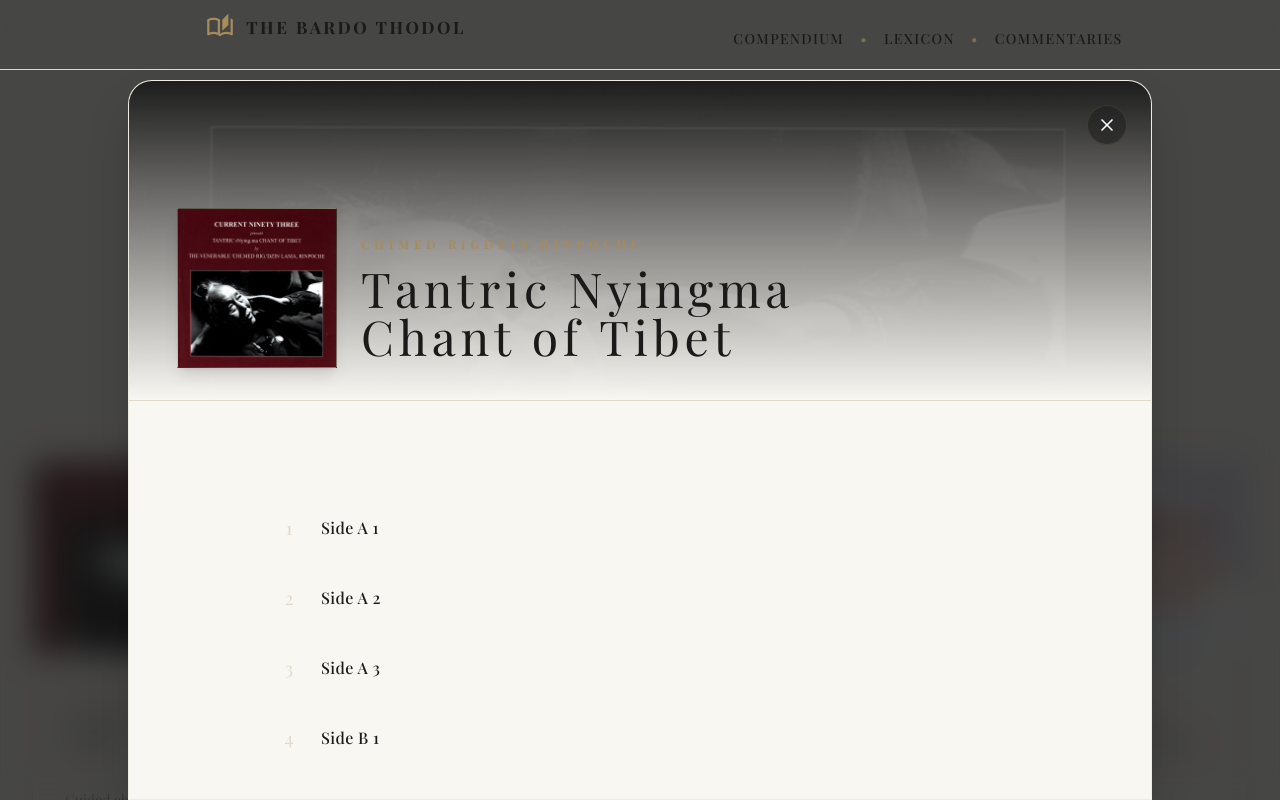
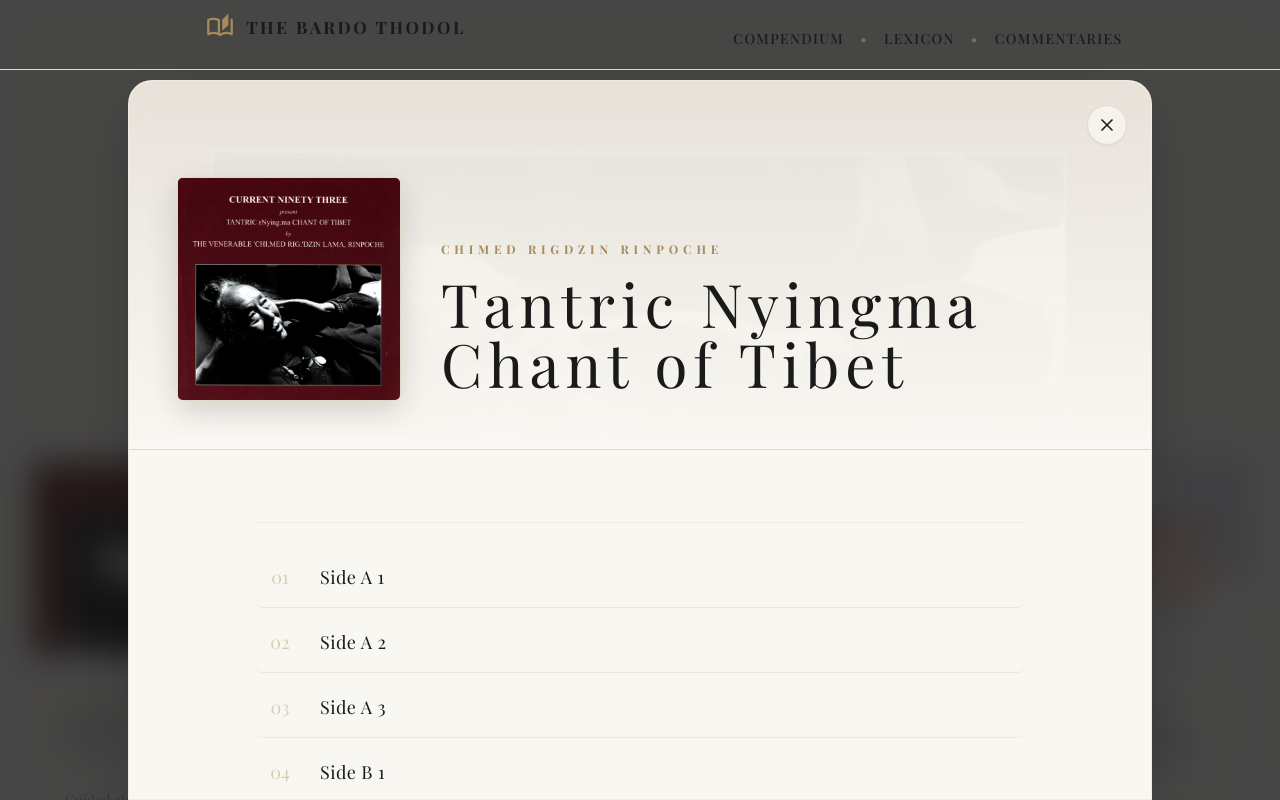
Before and after one commit to concario17-max/tibet, a React (Vite) app: page /album in a window 1280 px wide. Both pictures are taken after a click on the element 213 px from the left and 676 px from the top of the page. Shown: the top 800 px of the page. Built offline with nearby package versions, Linux system fonts and the light colour scheme; a web font is replaced by a local one.

Commit message:
style: overhaul AlbumDetail layout for legibility and add interactive volume slider to GlobalPlayer

```diff
--- a/src/components/AlbumDetail.jsx
+++ b/src/components/AlbumDetail.jsx
@@ -38,33 +38,33 @@ const AlbumDetail = ({ album, isOpen, onClose, onPlayTrack }) => {
                         className="fixed inset-x-0 bottom-0 top-[5vh] md:top-[10vh] max-w-5xl mx-auto bg-sand-primary rounded-t-3xl shadow-2xl z-50 overflow-hidden flex flex-col border border-gold-primary/10"
                     >
                         {/* Header Image Area */}
-                        <div className="relative h-64 md:h-80 shrink-0 bg-charcoal-main border-b border-sand-tertiary">
+                        <div className="relative pt-16 pb-10 md:pt-24 md:pb-12 shrink-0 bg-sand-secondary border-b border-sand-tertiary">
                             <div
-                                className="absolute inset-0 bg-cover bg-center grayscale mix-blend-screen opacity-10"
-                                style={{ backgroundImage: album.coverImage ? `url(${album.coverImage})` : "url('https://images.unsplash.com/photo-1544923246-77307dd654ca?q=80&w=2574&auto=format&fit=crop')" }}
+                                className="absolute inset-0 bg-cover bg-center mix-blend-multiply opacity-5"
+                                style={{ backgroundImage: album.coverImage ? `url(${album.coverImage})` : "none" }}
                             ></div>
-                            <div className="absolute inset-0 bg-gradient-to-t from-sand-primary to-transparent"></div>
+                            <div className="absolute inset-0 bg-gradient-to-b from-transparent to-sand-primary"></div>
 
                             <button
                                 onClick={onClose}
-                                className="absolute top-6 right-6 w-10 h-10 rounded-full bg-charcoal-main/50 backdrop-blur-md flex items-center justify-center text-white hover:bg-gold-primary hover:text-white transition-colors duration-300 z-10 border border-gold-primary/20"
+                                className="absolute top-6 right-6 w-10 h-10 rounded-full bg-sand-primary/80 backdrop-blur-md flex items-center justify-center text-charcoal-main hover:bg-gold-primary hover:text-white transition-colors duration-300 z-10 border border-sand-tertiary shadow-sm"
                             >
                                 <X size={20} />
                             </button>
 
-                            <div className="absolute bottom-8 left-8 md:left-12 flex items-end gap-6 max-w-3xl">
-                                <div className="w-32 h-32 md:w-40 md:h-40 bg-gradient-to-br from-charcoal-main to-gold-primary/10 shadow-lg border border-gold-primary/20 flex flex-col items-center justify-center shrink-0 overflow-hidden">
+                            <div className="relative z-10 px-8 md:px-12 max-w-5xl mx-auto flex flex-col sm:flex-row items-center sm:items-end gap-8 md:gap-10">
+                                <div className="w-40 h-40 md:w-56 md:h-56 bg-gradient-to-br from-charcoal-main to-gold-primary/10 shadow-[0_10px_30px_rgba(0,0,0,0.15)] border border-sand-tertiary flex flex-col items-center justify-center shrink-0 overflow-hidden rounded-md">
                                     {album.coverImage ? (
                                         <img src={album.coverImage} alt={album.title} className="w-full h-full object-cover" />
                                     ) : (
                                         <Music className="text-gold-primary/30 w-16 h-16 stroke-[0.5]" />
                                     )}
                                 </div>
-                                <div className="space-y-3 pb-2 text-shadow-sm">
+                                <div className="space-y-4 text-center sm:text-left pb-2 flex-1">
                                     <p className="text-gold-primary text-[10px] md:text-xs tracking-[0.4em] uppercase font-bold">
-                                        {album.artist}
+                                        {album.artist || "Traditional"}
                                     </p>
-                                    <h2 className="serif-title text-4xl md:text-5xl text-charcoal-main leading-tight">
+                                    <h2 className="serif-title text-3xl sm:text-4xl md:text-5xl lg:text-6xl text-charcoal-main leading-[1.1] tracking-wide">
                                         {album.title}
                                     </h2>
                                 </div>
@@ -78,19 +78,19 @@ const AlbumDetail = ({ album, isOpen, onClose, onPlayTrack }) => {
                                     {album.description}
                                 </p>
 
-                                <div className="space-y-2 pt-6">
+                                <div className="space-y-1 pt-6 border-t border-gold-primary/10">
                                     {album.tracks.map((track, index) => (
                                         <div
                                             key={track.id}
                                             onClick={() => onPlayTrack(index)}
-                                            className="group flex items-center gap-4 p-4 rounded-lg hover:bg-sand-secondary border border-transparent hover:border-gold-primary/10 transition-all duration-300 cursor-pointer"
+                                            className="group flex items-center gap-6 py-4 px-2 hover:bg-sand-secondary/50 rounded-md transition-all duration-300 cursor-pointer border-b border-sand-tertiary/50 last:border-0"
                                         >
-                                            <div className="w-8 text-center">
-                                                <span className="text-sand-tertiary font-serif text-lg group-hover:hidden">{index + 1}</span>
-                                                <Play className="hidden group-hover:inline-block text-gold-primary fill-gold-primary/30" size={16} />
+                                            <div className="w-8 flex justify-center items-center shrink-0">
+                                                <span className="text-gold-primary/40 font-serif text-lg group-hover:hidden transition-colors">{String(index + 1).padStart(2, '0')}</span>
+                                                <Play className="hidden group-hover:block text-gold-primary fill-gold-primary transition-transform group-hover:scale-110" size={16} />
                                             </div>
-                                            <div className="flex-1">
-                                                <h4 className="text-charcoal-main font-medium group-hover:text-gold-primary transition-colors tracking-wide">
+                                            <div className="flex-1 min-w-0">
+                                                <h4 className="text-charcoal-main text-base md:text-lg group-hover:text-gold-primary transition-colors tracking-wide truncate">
                                                     {track.title}
                                                 </h4>
                                             </div>
--- a/src/components/GlobalPlayer.jsx
+++ b/src/components/GlobalPlayer.jsx
@@ -21,6 +21,7 @@ const GlobalPlayer = ({ playbackRequest, setPlaybackRequest }) => {
     // Repeat mode: 0 = No Repeat, 1 = Repeat All, 2 = Repeat One
     const [repeatMode, setRepeatMode] = useState(1);
     const [isMuted, setIsMuted] = useState(false);
+    const [volume, setVolume] = useState(1);
 
     const audioRef = useRef(null);
 
@@ -112,6 +113,12 @@ const GlobalPlayer = ({ playbackRequest, setPlaybackRequest }) => {
         setIsPlaying(!isPlaying);
     };
 
+    useEffect(() => {
+        if (audioRef.current) {
+            audioRef.current.volume = isMuted ? 0 : volume;
+        }
+    }, [volume, isMuted]);
+
     const handleSeek = (e) => {
         const rect = e.currentTarget.getBoundingClientRect();
         const x = e.clientX - rect.left;
@@ -121,8 +128,15 @@ const GlobalPlayer = ({ playbackRequest, setPlaybackRequest }) => {
         setProgress(percentage * 100);
     };
 
+    const handleVolumeSeek = (e) => {
+        const rect = e.currentTarget.getBoundingClientRect();
+        const x = e.clientX - rect.left;
+        const percentage = Math.max(0, Math.min(1, x / rect.width));
+        setVolume(percentage);
+        if (isMuted && percentage > 0) setIsMuted(false);
+    };
+
     const toggleMute = () => {
-        audioRef.current.muted = !isMuted;
         setIsMuted(!isMuted);
     };
 
@@ -221,9 +235,22 @@ const GlobalPlayer = ({ playbackRequest, setPlaybackRequest }) => {
 
                     <div className="w-px h-6 bg-gold-primary/20 mx-1 hidden sm:block"></div>
 
-                    <button onClick={toggleMute} className="text-sand-primary/60 hover:text-gold-primary transition-colors hidden sm:block">
-                        {isMuted ? <VolumeX size={18} /> : <Volume2 size={18} />}
-                    </button>
+                    <div className="hidden sm:flex items-center gap-2 group/vol relative cursor-pointer">
+                        <button onClick={toggleMute} className="text-sand-primary/60 hover:text-gold-primary transition-colors shrink-0">
+                            {isMuted || volume === 0 ? <VolumeX size={18} /> : <Volume2 size={18} />}
+                        </button>
+                        <div
+                            className="w-0 overflow-hidden group-hover/vol:w-20 transition-all duration-300 ease-in-out flex items-center py-2"
+                            onClick={handleVolumeSeek}
+                        >
+                            <div className="h-1.5 w-full bg-black/40 rounded-full relative overflow-hidden">
+                                <div
+                                    className="absolute top-0 left-0 h-full bg-gradient-to-r from-gold-primary to-gold-light rounded-full"
+                                    style={{ width: `${(isMuted ? 0 : volume) * 100}%` }}
+                                />
+                            </div>
+                        </div>
+                    </div>
                 </div>
             </div>
         </div>
```
